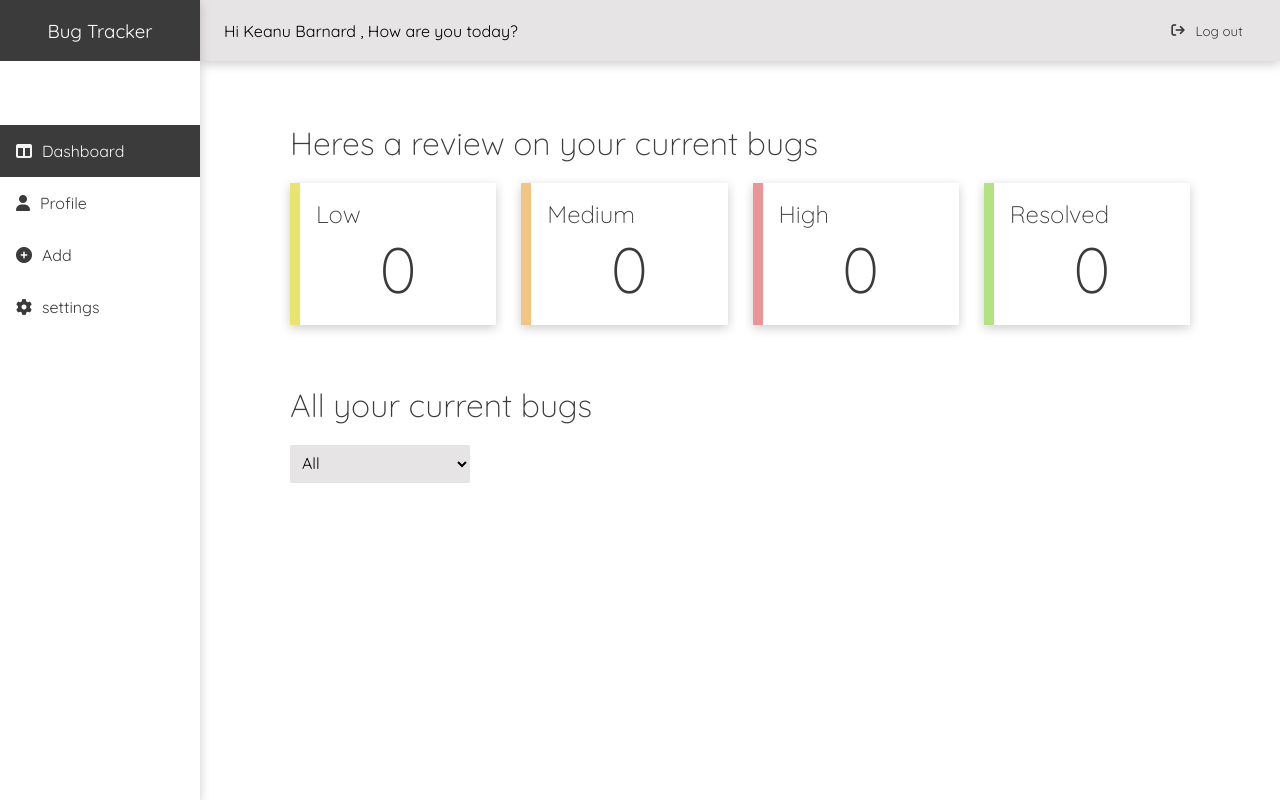
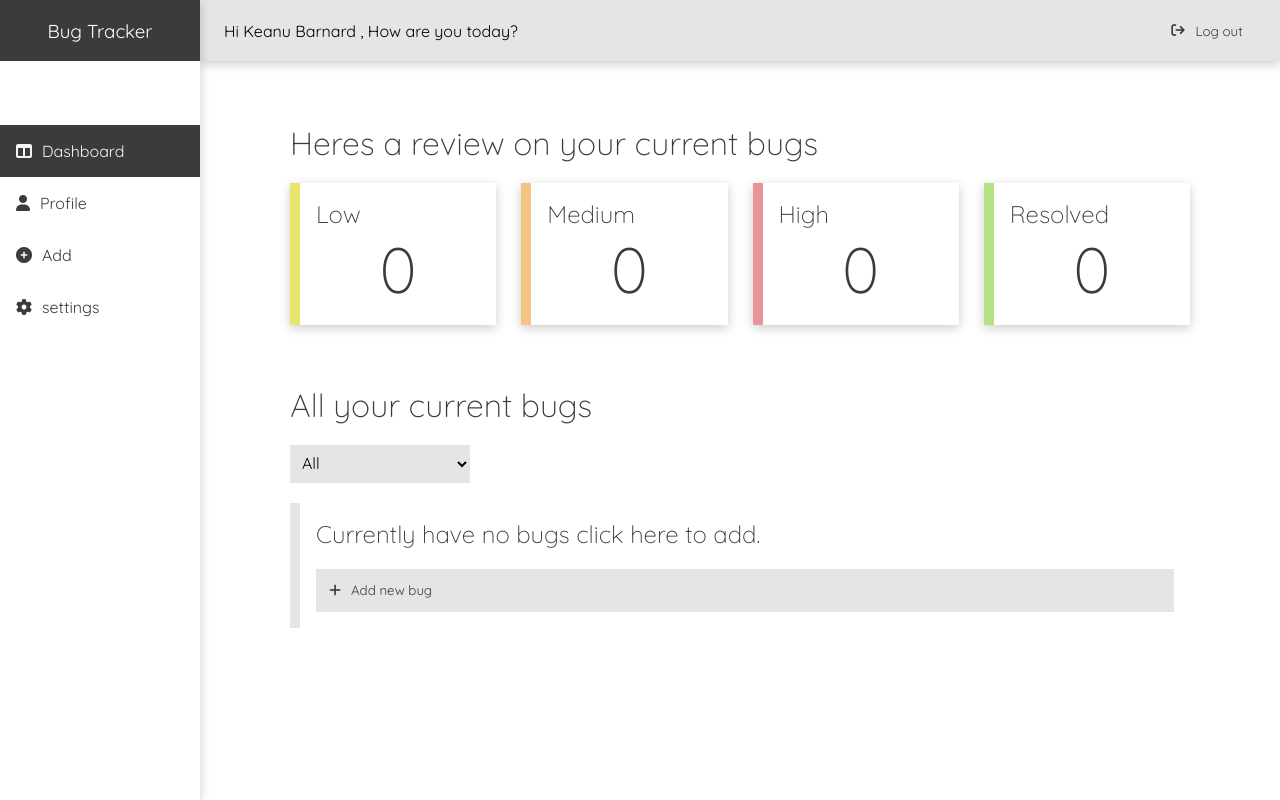
Before and after one commit to KeanuBarnardd/Bug-Tracker-Final, a React (Create React App) app in the folder bug-tracker/: page / in a window 1280 px wide. Built offline with nearby package versions, Linux system fonts and the light colour scheme.

Commit message:
Added No bug container and functionality

```diff
--- a/bug-tracker/src/Pages/Dashboard/Dashboard.jsx
+++ b/bug-tracker/src/Pages/Dashboard/Dashboard.jsx
@@ -1,21 +1,54 @@
 import React, { useState } from "react";
+import { Link } from "react-router-dom";
 import Bug from "../../Components/Bug/Bug";
 import StatsCard from "../../Components/StatsCard/StatsCard";
+import IconButton from "../../Components/IconButton/IconButton";
 import "./Dashboard.scss";
 
-export default function Dashboard({ bugList, getPriorityHandler, resolveBugHandler, bugDataCount }) {
+export default function Dashboard({
+  bugList,
+  getPriorityHandler,
+  resolveBugHandler,
+  bugDataCount,
+}) {
   const [filterPriority, setFilterPriority] = useState("all");
 
-  const filteredList = bugList.filter(function(bug){
-    if(filterPriority !== 'all'){
+  const filteredList = bugList.filter(function (bug) {
+    if (filterPriority !== "all") {
       return bug.priority === filterPriority;
-    }else{
+    } else {
       return bug;
     }
   });
 
+  // Component Elements
+  const displayFilteredList = filteredList.map((bug, key) => (
+    <Bug
+      title={bug.title}
+      description={bug.description}
+      steps={bug.steps}
+      version={bug.version}
+      date={bug.date}
+      key={key}
+      index={key}
+      bugData={bug}
+      getPriorityHandler={getPriorityHandler}
+      resolveBugHandler={resolveBugHandler}
+    />
+  ));
 
-
+  const displayNoBugContainer = (
+    <div className="no-bug-container">
+      <h2>Currently have no bugs click here to add. </h2>
+      <button className="gen-btn">
+        <Link className="link" to={"addBug"}>
+          <p>
+            <i className="fa-solid fa-plus"></i>Add new bug
+          </p>
+        </Link>
+      </button>
+    </div>
+  );
 
   return (
     <div className="container-col content">
@@ -28,27 +61,14 @@ export default function Dashboard({ bugList, getPriorityHandler, resolveBugHandl
           <StatsCard priority="resolved" title="Resolved" value={bugDataCount.resolved} />
         </div>
         <h1 className="head-2">All your current bugs</h1>
-        <select onChange={(e)=> setFilterPriority(e.target.value)} name="" id="">
+        <select onChange={(e) => setFilterPriority(e.target.value)} name="" id="">
           <option value="all">All</option>
           <option value="low">Low</option>
           <option value="medium">Medium</option>
           <option value="high">High</option>
         </select>
         <div className="bug-grid">
-          {filteredList.map((bug,key) => (
-            <Bug
-              title={bug.title}
-              description={bug.description}
-              steps={bug.steps}
-              version={bug.version}
-              date={bug.date}
-              key={key}
-              index={key}
-              bugData={bug}
-              getPriorityHandler={getPriorityHandler}
-              resolveBugHandler={resolveBugHandler}
-            />
-          ))}
+          {filteredList.length === 0 ? displayNoBugContainer : displayFilteredList}
         </div>
       </div>
     </div>
--- a/bug-tracker/src/Pages/Dashboard/Dashboard.scss
+++ b/bug-tracker/src/Pages/Dashboard/Dashboard.scss
@@ -15,3 +15,12 @@
   flex-direction: column;
   gap: 20px;
 }
+
+.no-bug-container{
+  display: flex;
+  flex-direction: column;
+  gap: 20px;
+  //box-shadow: $shadow-soft;
+  border-left: $card-border-left;
+  padding: $pad-1;
+}
--- a/bug-tracker/src/Pages/Profile/Profile.jsx
+++ b/bug-tracker/src/Pages/Profile/Profile.jsx
@@ -4,8 +4,12 @@ export default function Profile(){
   return(
     <div className="profile content">
       <div className="content-view">
+        <h1>All resolved Bugs</h1>
 
-        </div>
+
+
+
+      </div>
     </div>
   )
 }
--- a/bug-tracker/src/Styles/general.scss
+++ b/bug-tracker/src/Styles/general.scss
@@ -46,7 +46,36 @@ select:hover {
   color: white;
 }
 
-button{
+button {
   border: none;
   background-color: $light-grey;
 }
+
+.gen-btn {
+
+  display: flex;
+  gap: 10px;
+  color: $dark-grey;
+  transition: $trans-gen;
+  p {
+    display: flex;
+    align-items: center;
+    padding: $pad-1;
+    gap: 10px;
+  }
+}
+
+.gen-btn:hover {
+  background-color: $dark-grey;
+  cursor: pointer;
+  p {
+    color: #fff;
+  }
+}
+
+.link {
+  text-decoration: none;
+  color: $dark-grey;
+  width: 100%;
+  height: 100%;
+}
```
Also changed, not shown: bug-tracker/src/Pages/Profile/Profile.scss (added), bug-tracker/src/TodoList.txt.
